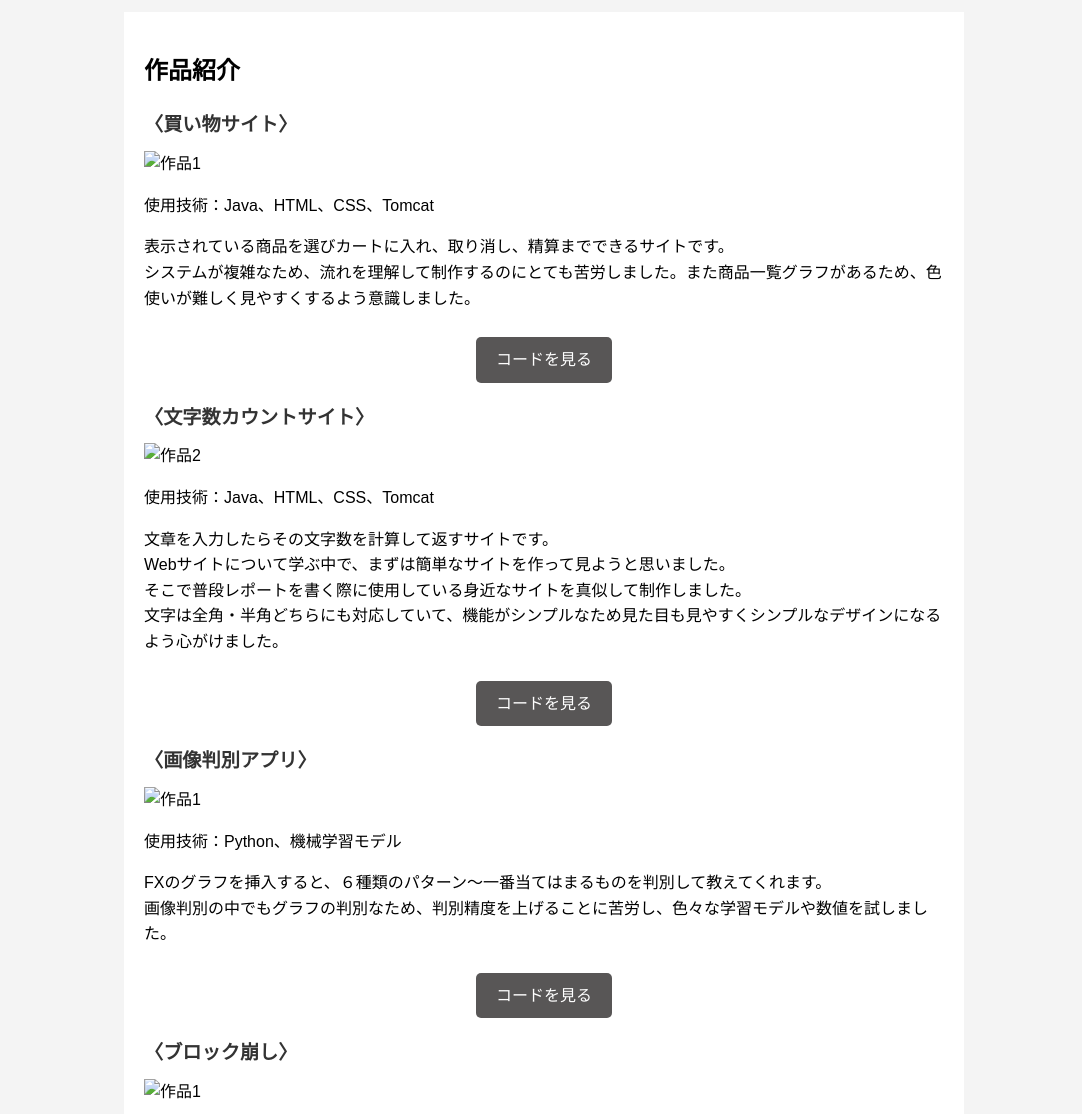
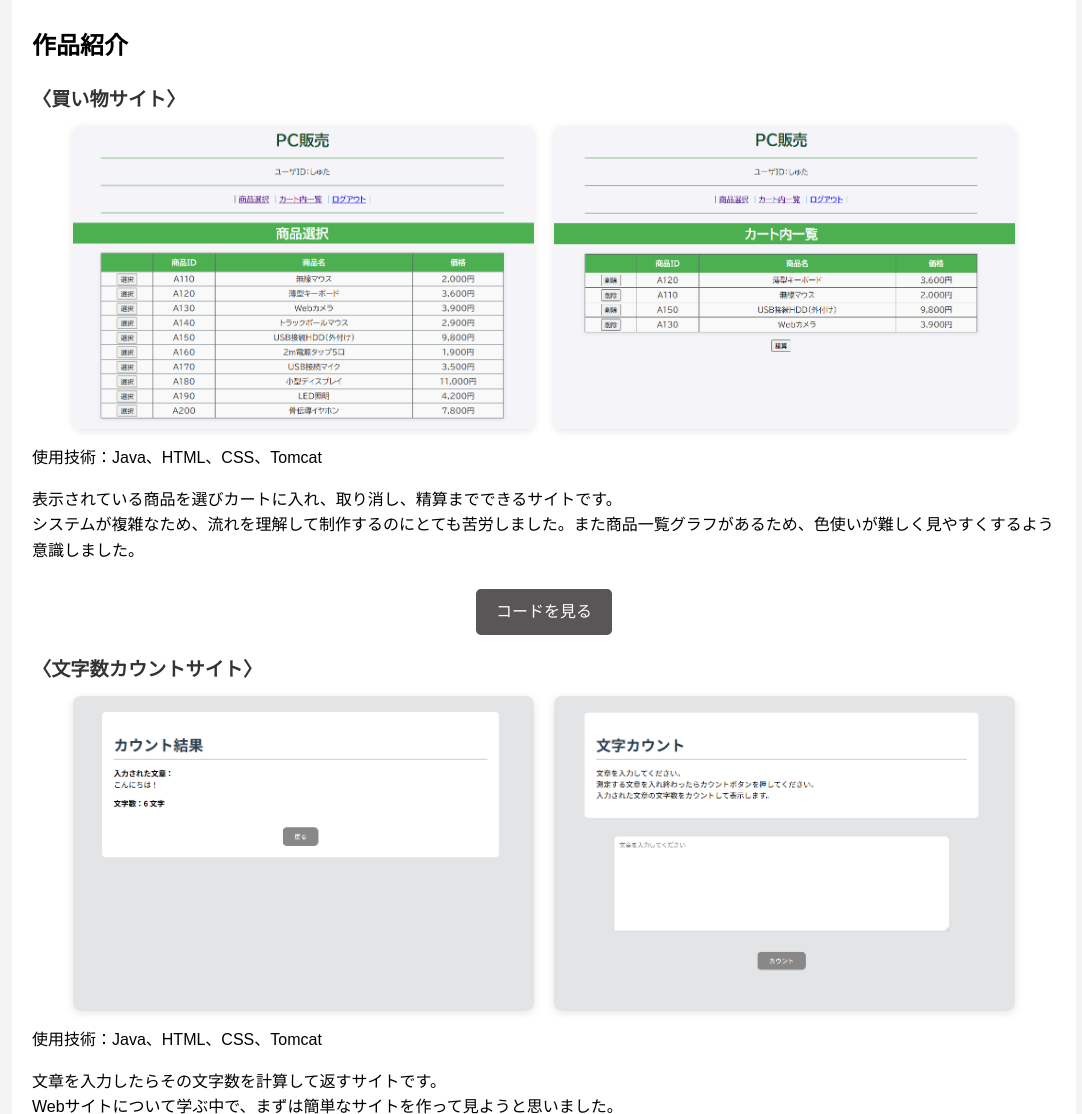
Before and after one commit to shutashimizu/shutaportfolio, a plain HTML site: page index.html in a window 1280 px wide. Shown: the part 440-1554 px from the top of the page, without its empty margins (96-1178 px from the left). Drawn offline with Linux system fonts and the light colour scheme.

Commit message:
Add files via upload

```diff
--- a/index.html
+++ b/index.html
@@ -28,7 +28,11 @@
 
     <div class="work">
       <h3>〈買い物サイト〉</h3>
-      <img src="work1.jpg" alt="作品1">
+      <div class="image-row">
+        <img src="img/shop1.png">
+        <img src="img/shop2.png">
+      </div>
+
       <p>使用技術：Java、HTML、CSS、Tomcat</p>
       <p>表示されている商品を選びカートに入れ、取り消し、精算までできるサイトです。<br>
           システムが複雑なため、流れを理解して制作するのにとても苦労しました。また商品一覧グラフがあるため、色使いが難しく見やすくするよう意識しました。</p>
@@ -39,7 +43,11 @@
 
     <div class="work">
       <h3>〈文字数カウントサイト〉</h3>
-      <img src="work2.jpg" alt="作品2">
+      <div class="image-row">
+        <img src="img/count1.png">
+        <img src="img/count2.png">
+      </div>
+
       <p>使用技術：Java、HTML、CSS、Tomcat</p>
       <p>文章を入力したらその文字数を計算して返すサイトです。<br>
           Webサイトについて学ぶ中で、まずは簡単なサイトを作って見ようと思いました。<br>
@@ -52,7 +60,7 @@
 
     <div class="work">
       <h3>〈画像判別アプリ〉</h3>
-      <img src="work1.jpg" alt="作品1">
+      <img src="work1.jpg">
       <p>使用技術：Python、機械学習モデル</p>
       <p>FXのグラフを挿入すると、６種類のパターン～一番当てはまるものを判別して教えてくれます。<br>
           画像判別の中でもグラフの判別なため、判別精度を上げることに苦労し、色々な学習モデルや数値を試しました。</p>
@@ -63,7 +71,7 @@
 
     <div class="work">
       <h3>〈ブロック崩し〉</h3>
-      <img src="work1.jpg" alt="作品1">
+      <img src="work1.jpg">
       <p>使用技術：C#、Unity</p>
       <p>ブロックを全て崩すとクリアになるゲームです。<br>
           跳ね返る回数が多くなるほど玉のスピードが速くなり、難易度が上がっていきます。<br>
--- a/style.css
+++ b/style.css
@@ -42,7 +42,7 @@ nav a:hover {
 
 section {
   width: 80%;
-  max-width: 800px;
+  max-width: 1300px;
   padding: 20px;
   background-color: #fff;
   margin: 20px auto;
@@ -57,6 +57,23 @@ section {
   margin-bottom: 10px;
   color: #333;
 }
+
+.image-row {
+  display: flex;
+  justify-content: center;
+  flex-wrap: wrap;
+  gap: 20px;
+  margin: 10px 0;
+}
+
+.image-row img {
+  width: 45%;
+  max-width: 700px;
+  height: auto;
+  border-radius: 8px;
+  box-shadow: 0 2px 8px rgba(0,0,0,0.1);
+}
+
 
 .button {
   display: inline-block;
```
Also changed, not shown: img/count1.png (added), img/count2.png (added), img/shop1.png (added), img/shop2.png (added).
